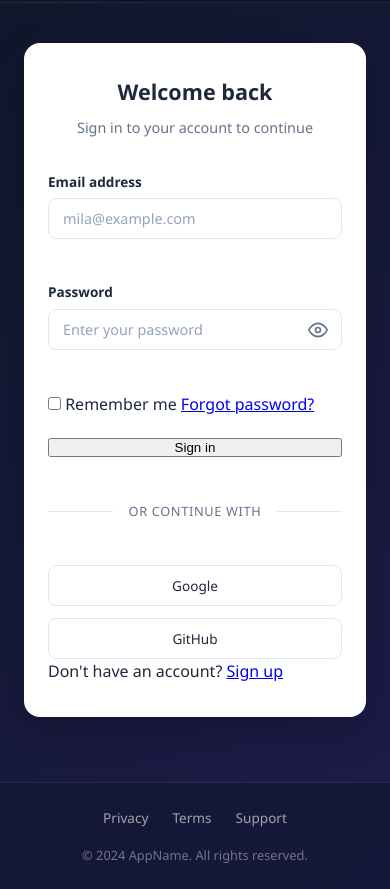
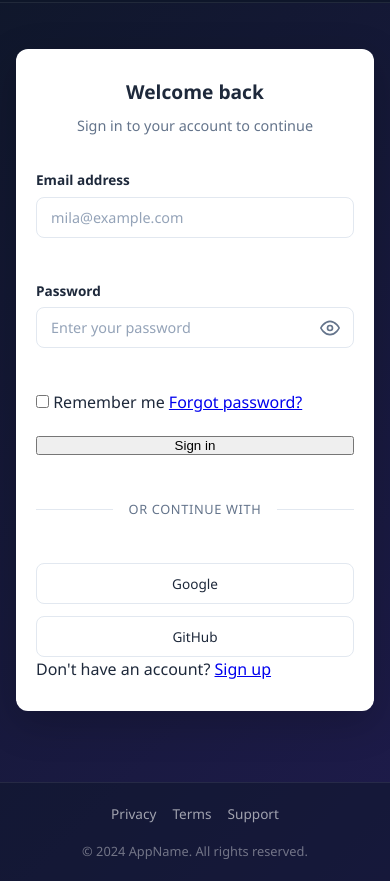
Before and after one commit to Senthil455/Login-page, a plain HTML site: page index.html in a window 390 px wide. Shown: the part 62-951 px from the top of the page. Drawn offline with Linux system fonts and the light colour scheme.

Commit message:
style: add mobile responsive breakpoints

```diff
--- a/style.css
+++ b/style.css
@@ -178,3 +178,14 @@ body {
   .social-buttons { flex-direction: column; }
   .footer-container { flex-direction: column; gap: 16px; text-align: center; }
 }
+
+@media (max-width: 480px) {
+  body { overflow-x: hidden; }
+  .nav-links li:not(:first-child) { display: none; }
+  .auth-section { padding: 80px 16px 40px; }
+  .auth-card { padding: 28px 20px; border-radius: var(--radius-md); }
+  .auth-header h1 { font-size: 1.2rem; }
+  .form-options { flex-direction: column; align-items: flex-start; gap: 12px; }
+  .site-footer { padding: 20px 16px; }
+  .footer-links { flex-wrap: wrap; justify-content: center; gap: 16px; }
+}
```
